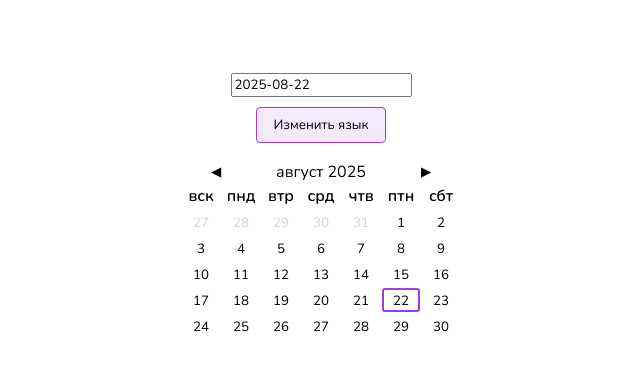
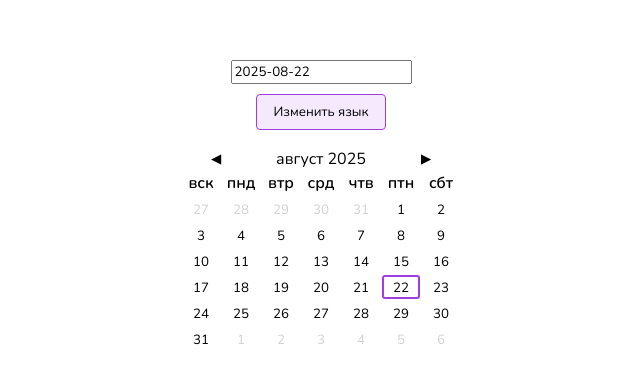
Before and after one commit to blvcksanta/test-task-calendar, a Vue app: page / in a window 1280 px wide. Shown: the part 190-574 px from the top of the page, without its empty margins (319-959 px from the left). Built offline with nearby package versions, Linux system fonts and the light colour scheme; a web font is replaced by a local one.

Commit message:
fix: fixed display of days

```diff
--- a/src/components/VCalendarDisplay.vue
+++ b/src/components/VCalendarDisplay.vue
@@ -21,27 +21,31 @@ const emits = defineEmits<{
 const store = useLocaleStore();
 
 const calendarDisplay = computed(() => {
-  const week: Day[] = [];
+  const days: Day[] = [];
   const display: Day[][] = [];
   const startDate = props.calendarState.startOf('month').startOf('week').subtract(1, 'day');
-  const endDate = props.calendarState.endOf('month').endOf('week');
+  const endDate = props.calendarState.endOf('month').endOf('week').add(6, 'day');
   const numberOfDays = endDate.diff(startDate, 'day') + 1;
 
   for (let index = 0; index < numberOfDays; index++) {
     const day = startDate.add(index, 'day');
     const isSameMonth = day.isSame(props.calendarState, 'month');
 
-    week.push({
+    days.push({
       day,
       isSameMonth,
     });
-
-    if (week.length === 7) {
-      display.push([...week.splice(0, 7)]);
-    }
   }
 
-  return display;
+  for (let index = 0; index < days.length; index += 7) {
+    display.push(days.slice(index, index + 7));
+  }
+
+  return display.filter((week) => {
+    return !week.every((day) => {
+      return day.isSameMonth === false;
+    });
+  });
 });
 
 function isCurrentDay(day: Dayjs) {
```
